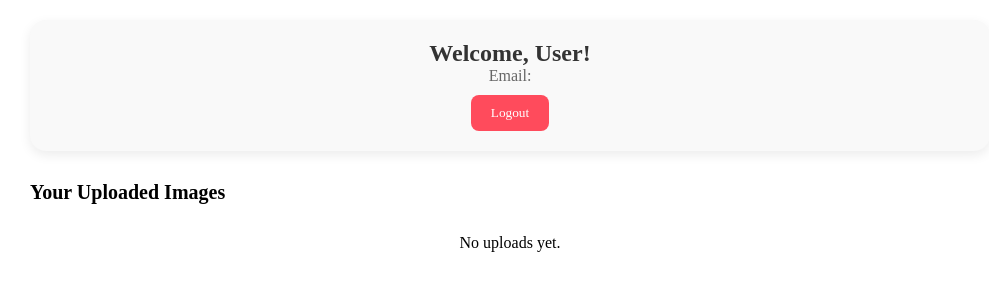
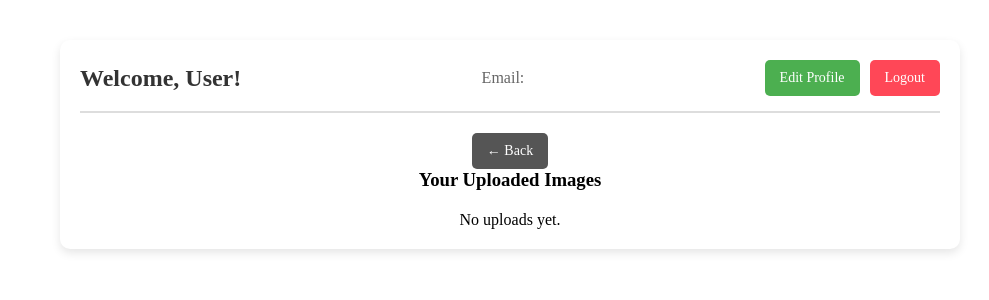
Before and after one commit to GeethapriyanS/Pictoria-Image-finder, a React (Vite) app in the folder Pictoria_Frontend/: page /profile in a window 1280 px wide. Shown: the top 300 px of the page, without its empty margins (130-1119 px from the left). Built offline with nearby package versions, Linux system fonts and the light colour scheme.

Commit message:
Profile added

```diff
--- a/Pictoria_Frontend/src/components/Home3.jsx
+++ b/Pictoria_Frontend/src/components/Home3.jsx
@@ -5,6 +5,8 @@ import "../css/Home3.css";
 import logo from "../images/logo.png";
 import searchIcon from "../images/search.png";
 import UploadModal from "./uploadmodel.jsx";
+import like from "../images/like.png"
+import download from "../images/download.png"
 
 const Home3 = () => {
   const [searchTerm, setSearchTerm] = useState("");
@@ -151,10 +153,20 @@ const fetchImages = async (query, newPage = 1) => {
   {images.map((img) => (
     <div key={img.id} className="image-card">
       <img src={img.imageUrl} alt={img.title} />
-          {img.isUserUpload && <span className="badge">{img.title}</span>}
+
+      <div className="image-overlay">
+        <button className="like-btn"><img src={like} alt="like" /></button>
+
+        <a href={img.imageUrl} download className="download-btn"><img src={download} alt="download" /></a>
+
+        {img.isUserUpload && (
+          <Link to={`/profile/${img.id}`} className="profile-link">👤</Link>
+        )}
+      </div>
     </div>
   ))}
 </div>
+
 
 
           <div className="pagination">
--- a/Pictoria_Frontend/src/components/Profile.jsx
+++ b/Pictoria_Frontend/src/components/Profile.jsx
@@ -1,10 +1,12 @@
 import React, { useEffect, useState } from "react";
 import axios from "axios";
+import { Link, useNavigate } from "react-router-dom";
 import "../css/Profile.css";
 
 const Profile = () => {
   const [userImages, setUserImages] = useState([]);
   const [userInfo, setUserInfo] = useState({});
+  const navigate = useNavigate();
 
   const userId = localStorage.getItem("userId");
 
@@ -27,24 +29,34 @@ const Profile = () => {
   const handleLogout = () => {
     localStorage.removeItem("token");
     localStorage.removeItem("userId");
-    window.location.href = "/login";
+    navigate("/login");
   };
 
   return (
     <div className="profile-container">
+      {/* Header */}
       <div className="profile-header">
         <h2>Welcome, {userInfo.username || "User"}!</h2>
         <p>Email: {userInfo.email}</p>
-        <button className="logout-btn" onClick={handleLogout}>Logout</button>
+        <div>
+          <button className="edit-profile-btn">Edit Profile</button>
+          <button className="logout-btn" onClick={handleLogout}>Logout</button>
+        </div>
       </div>
 
+      {/* Back Button */}
+      <button className="back-btn" onClick={() => navigate(-1)}>← Back</button>
+
       <h3>Your Uploaded Images</h3>
+
+      {/* Image Grid */}
       <div className="user-image-grid">
         {userImages.length > 0 ? (
           userImages.map((img) => (
             <div key={img._id} className="user-image-card">
               <img src={img.imageUrl} alt={img.title} />
               <p>{img.title}</p>
+              <span className="edit-icon"></span>
             </div>
           ))
         ) : (
--- a/Pictoria_Frontend/src/css/Home3.css
+++ b/Pictoria_Frontend/src/css/Home3.css
@@ -27,7 +27,7 @@
   }
 
   .logo img {
-    height: 50px;
+    height: 60px;
     margin-right: 10px;
   }
 
@@ -258,3 +258,68 @@
     background-color: #333;
     color: #fff;
   }
+
+  .image-card {
+    position: relative;
+    overflow: hidden;
+    border-radius: 10px;
+  }
+
+  .image-card img {
+    width: 100%;
+    display: block;
+    border-radius: 10px;
+    transition: transform 0.3s ease-in-out;
+  }
+
+  .image-card:hover img {
+    transform: scale(1.05);
+  }
+
+  /* Overlay Container (Now positioned at the bottom) */
+  .image-overlay {
+    position: absolute;
+    bottom: 10px; /* Stick to bottom */
+    left: 50%;
+    transform: translateX(-50%);
+    width: 80%;
+    background: rgba(0, 0, 0, 0.7);
+    display: flex;
+    justify-content: space-around;
+    padding: 8px;
+    border-radius: 3px;
+    opacity: 0;
+    transition: opacity 0.3s ease-in-out;
+  }
+
+  .image-card:hover .image-overlay {
+    opacity: 1;
+  }
+
+  /* Fix Icon Size */
+  .image-overlay button,
+  .image-overlay a {
+    background: white;
+    border: none;
+    padding: 6px;
+    font-size: 14px;
+    border-radius: 50%;
+    cursor: pointer;
+    display: flex;
+    align-items: center;
+    justify-content: center;
+    width: 36px; /* Set a fixed size */
+    height: 36px;
+  }
+
+  .image-overlay button img,
+  .image-overlay a img {
+    width: 20px; /* Adjust icon size */
+    height: 20px;
+  }
+
+  .image-overlay button:hover,
+  .image-overlay a:hover {
+    background: #ff4757;
+    color: white;
+  }
--- a/Pictoria_Frontend/src/css/Profile.css
+++ b/Pictoria_Frontend/src/css/Profile.css
@@ -1,21 +1,24 @@
 .profile-container {
-    max-width: 1000px;
-    margin: auto;
+    max-width: 900px;
+    margin: 40px auto;
     padding: 20px;
+    background: #fff;
+    box-shadow: 0 4px 10px rgba(0, 0, 0, 0.1);
+    border-radius: 10px;
     text-align: center;
   }
 
   .profile-header {
-    background: #f9f9f9;
-    padding: 20px;
-    border-radius: 16px;
-    box-shadow: 0 4px 12px rgba(0, 0, 0, 0.08);
-    margin-bottom: 30px;
+    display: flex;
+    align-items: center;
+    justify-content: space-between;
+    border-bottom: 2px solid #ddd;
+    padding-bottom: 15px;
+    margin-bottom: 20px;
   }
 
   .profile-header h2 {
     font-size: 24px;
-    font-weight: bold;
     color: #333;
   }
 
@@ -24,62 +27,90 @@
     color: #666;
   }
 
+  .logout-btn,
+  .edit-profile-btn,
+  .back-btn {
+    padding: 10px 15px;
+    font-size: 14px;
+    border: none;
+    border-radius: 5px;
+    cursor: pointer;
+    transition: 0.3s;
+  }
+
   .logout-btn {
-    padding: 10px 20px;
-    background-color: #ff4b5c;
+    background: #ff4757;
     color: white;
-    border: none;
-    border-radius: 8px;
-    margin-top: 10px;
-    cursor: pointer;
-    transition: background 0.3s;
   }
 
   .logout-btn:hover {
-    background-color: #d43b4a;
+    background: #e84118;
   }
 
-  h3 {
-    text-align: left;
-    font-size: 20px;
-    font-weight: bold;
-    margin-top: 20px;
-    margin-bottom: 10px;
+  .edit-profile-btn {
+    background: #4CAF50;
+    color: white;
+    margin-right: 10px;
+  }
+
+  .edit-profile-btn:hover {
+    background: #3c9e40;
+  }
+
+  .back-btn {
+    background: #555;
+    color: white;
+  }
+
+  .back-btn:hover {
+    background: #333;
   }
 
   .user-image-grid {
     display: grid;
     grid-template-columns: repeat(auto-fit, minmax(250px, 1fr));
-    gap: 20px;
-    justify-content: center;
-    align-items: center;
-    padding: 20px;
+    gap: 15px;
+    margin-top: 20px;
   }
 
   .user-image-card {
-    background: #fff;
-    border-radius: 12px;
+    position: relative;
+    border-radius: 10px;
     overflow: hidden;
-    box-shadow: 0 2px 6px rgba(0, 0, 0, 0.05);
+    box-shadow: 0 2px 10px rgba(0, 0, 0, 0.2);
+    transition: transform 0.3s;
+  }
+
+  .user-image-card img {
+    width: 100%;
+    height: 200px;
+    object-fit: cover;
+    border-radius: 10px;
+  }
+
+  .user-image-card p {
+    font-size: 14px;
+    padding: 10px;
+    color: #333;
+    background: #f1f1f1;
     text-align: center;
-    padding: 10px;
-    transition: transform 0.3s;
   }
 
   .user-image-card:hover {
     transform: scale(1.05);
   }
 
-  .user-image-card img {
-    width: 100%;
-    height: 200px;
-    object-fit: cover;
-    border-radius: 8px;
+  .edit-icon {
+    position: absolute;
+    top: 10px;
+    right: 10px;
+    background: rgba(0, 0, 0, 0.6);
+    color: white;
+    padding: 5px;
+    border-radius: 50%;
+    cursor: pointer;
   }
 
-  .user-image-card p {
-    margin-top: 8px;
-    font-size: 14px;
-    color: #333;
-    font-weight: 600;
+  .edit-icon:hover {
+    background: rgba(0, 0, 0, 0.8);
   }
```
Also changed, not shown: Pictoria_Frontend/src/images/download.png (added), Pictoria_Frontend/src/images/like.png (added). Lines whose indentation alone changed are shown as unchanged.
